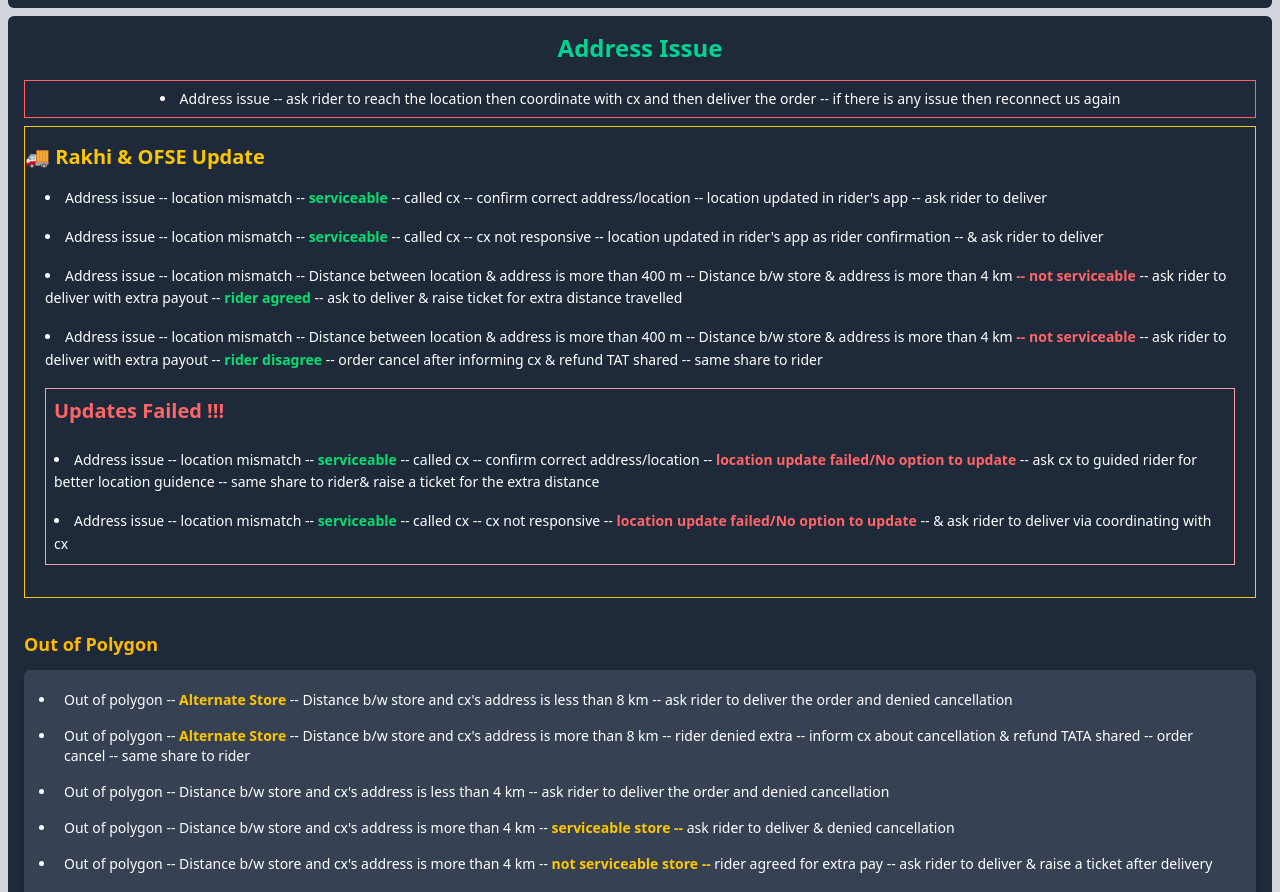
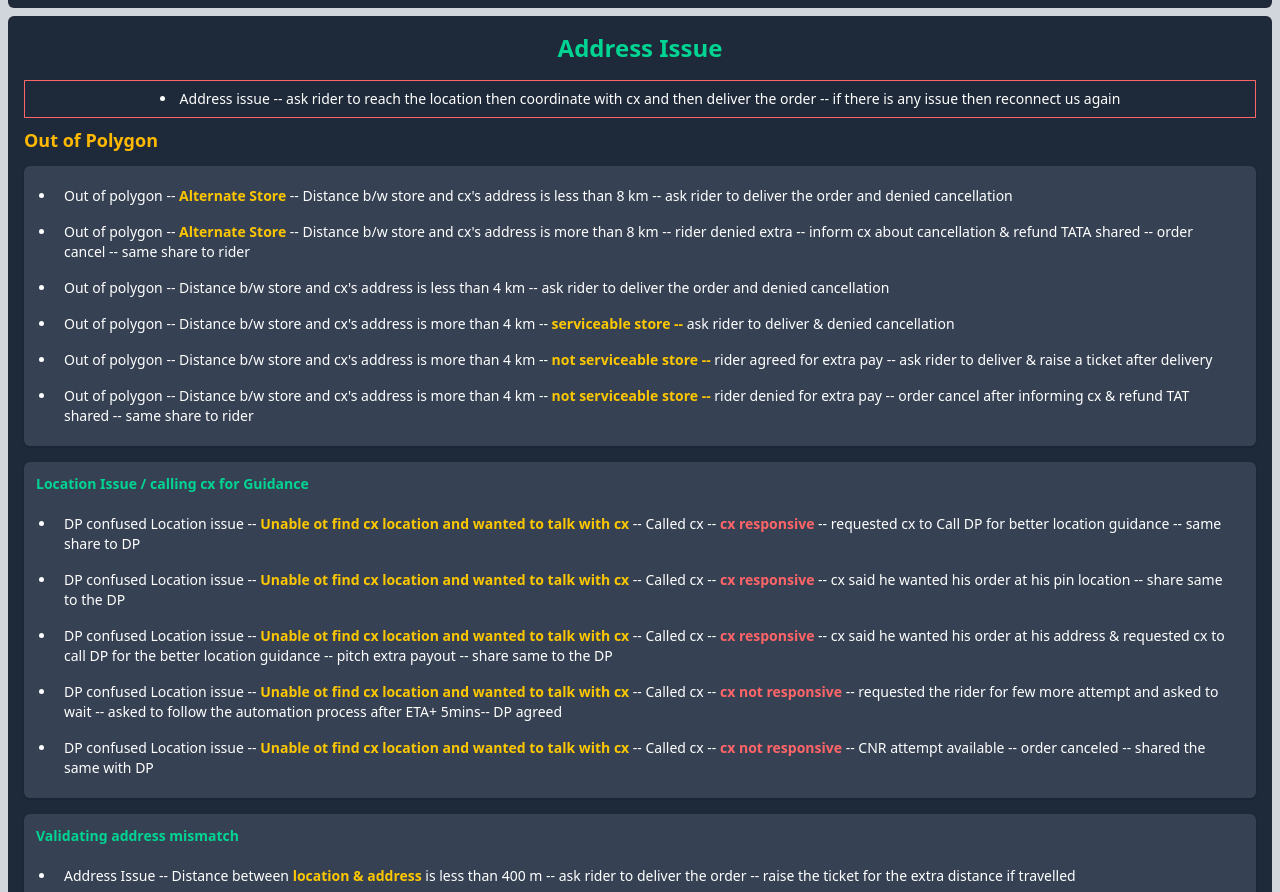
Before and after one commit to Code-with-Sahani/Blinket-DP, a React (Vite) app: page / in a window 1280 px wide. Shown: the part 9040-9932 px from the top of the page. Built offline with nearby package versions, Linux system fonts and the light colour scheme.

Commit message:
Update AddressIssue.jsx

```diff
--- a/src/Components/AddressIssue.jsx
+++ b/src/Components/AddressIssue.jsx
@@ -7,7 +7,7 @@ const AddressIssue = () => {
             <li className="text-sm border border-red-400 text-center mb-2 mt-4 p-2">
                 Address issue -- ask rider to reach the location then coordinate with cx and then deliver the order -- if there is any issue then reconnect us again
             </li>
-            <div className="mb-8 border border-yellow-400">
+            {/* <div className="mb-8 border border-yellow-400">
                 <h3 className="text-xl font-semibold text-yellow-400 mb-2 mt-4 pb-2">
                     🚚 Rakhi & OFSE Update
                 </h3>
@@ -43,7 +43,7 @@ const AddressIssue = () => {
 
                     </div>
                 </ul>
-            </div>
+            </div> */}
             <h3 className="text-lg font-semibold text-amber-400 mb-3">Out of Polygon</h3>
             <div className="space-y-4">
                 <div className="p-3 bg-gray-700 rounded-md shadow">
```
